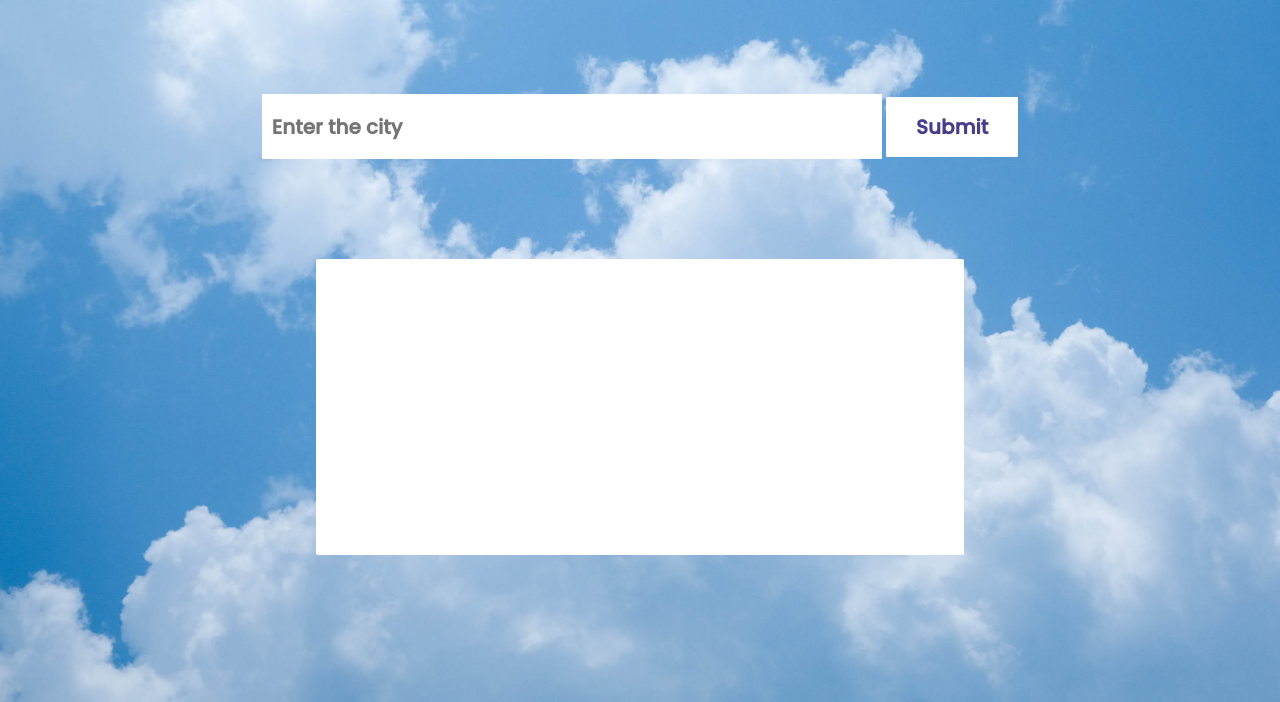
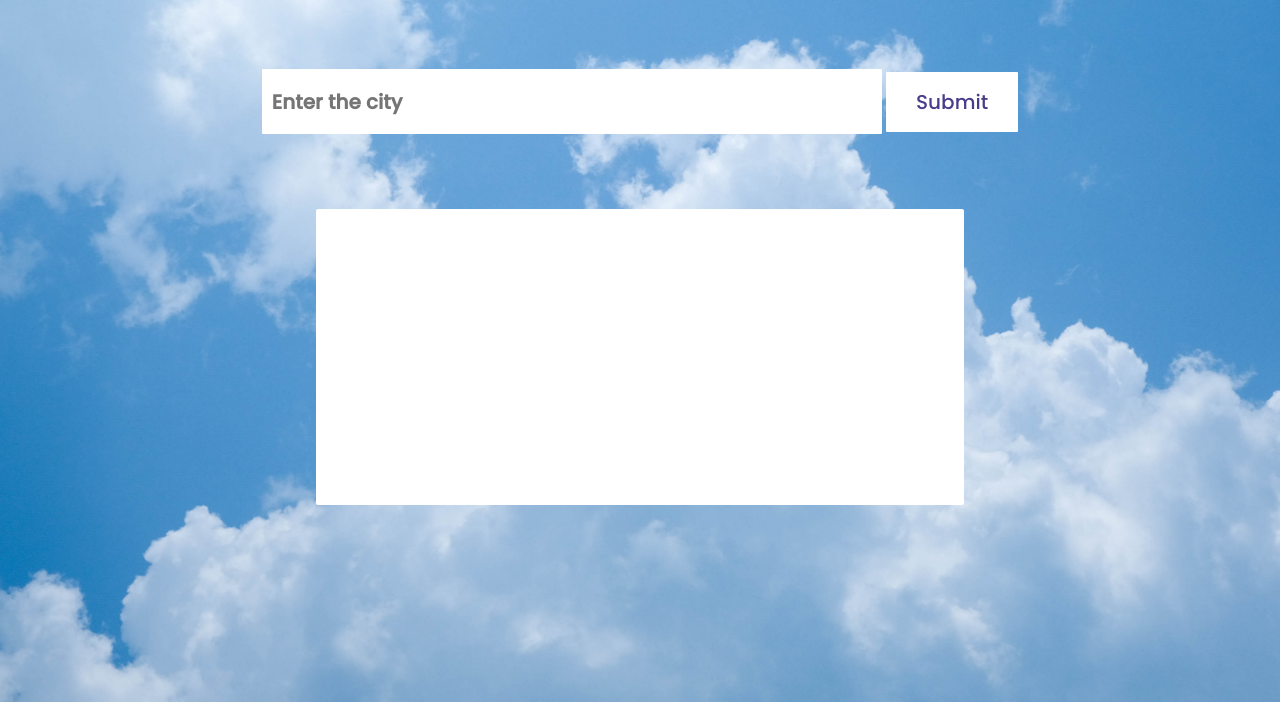
Before and after one commit to awni73/WeatherApp, a plain HTML site: page index.html in a window 1280 px wide. Shown: the part 214-916 px from the top of the page. Drawn offline with Linux system fonts and the light colour scheme.

Commit message:
2nd commit

```diff
--- a/app.css
+++ b/app.css
@@ -13,7 +13,6 @@ body {
     background-repeat: no-repeat;
     background-size: cover;
 }
-
 .app-title {
     width: 100%;
     height: 150px;
@@ -48,9 +47,8 @@ body {
 }
 .input{
     text-align: center;
-    margin: 100px auto;
-  }
-
+    margin: 75px auto;
+}
 input[type="submit"]{
     color: darkslateblue;
     padding: 15px 30px;
@@ -58,10 +56,8 @@ input[type="submit"]{
     border: none;
     border-radius: 1px;
     font-family:  "Poppins";
-    font-weight:bold;
     font-size: 20px;
-  }
-
+}
 .input input[type="text"]{
     width: 600px;
     height: 55px;
@@ -69,11 +65,11 @@ input[type="submit"]{
     background: white;
     border: none;
     border-radius: 1px;
+    color: darkslateblue;
     font-family:  "Poppins";
     font-weight:bold;
     font-size: 20px;
-  }
-
+}
 .card{
     width: 50%;
     background: white;
@@ -84,21 +80,17 @@ input[type="submit"]{
     color: darkslateblue;
     text-align: center;
     font-size: 2em;
-  }
-
-
+}
 .close{
     float: right;
     margin-top: -2px;
     cursor: pointer;
     margin-right: 20px;
 }
-
 .card h1{
     padding: 0px 0;
     text-align: center;
 }
-
 .card p{
     text-align: center;
     margin:40px 0;
--- a/app.js
+++ b/app.js
@@ -18,7 +18,6 @@
         desc.innerHTML = ""+descValue;
         temp.innerHTML = fTemp+"\u00B0F";
         input.value ="";
-
     })
 
     .catch(err => alert("City Name Not Recognized!"));
--- a/index.html
+++ b/index.html
@@ -4,7 +4,7 @@
   <meta charset="UTF-8">
   <meta name="viewport" content="width=device-width, initial-scale=1.0">
   <meta http-equiv="X-UA-Compatible" content="ie=edge">
-  <title>OpenWeatherMap Api</title>
+  <title>WeatherAppProject</title>
   <link rel="stylesheet" href="app.css">
 </head>
 <body>
```
Lines whose indentation alone changed are shown as unchanged.
